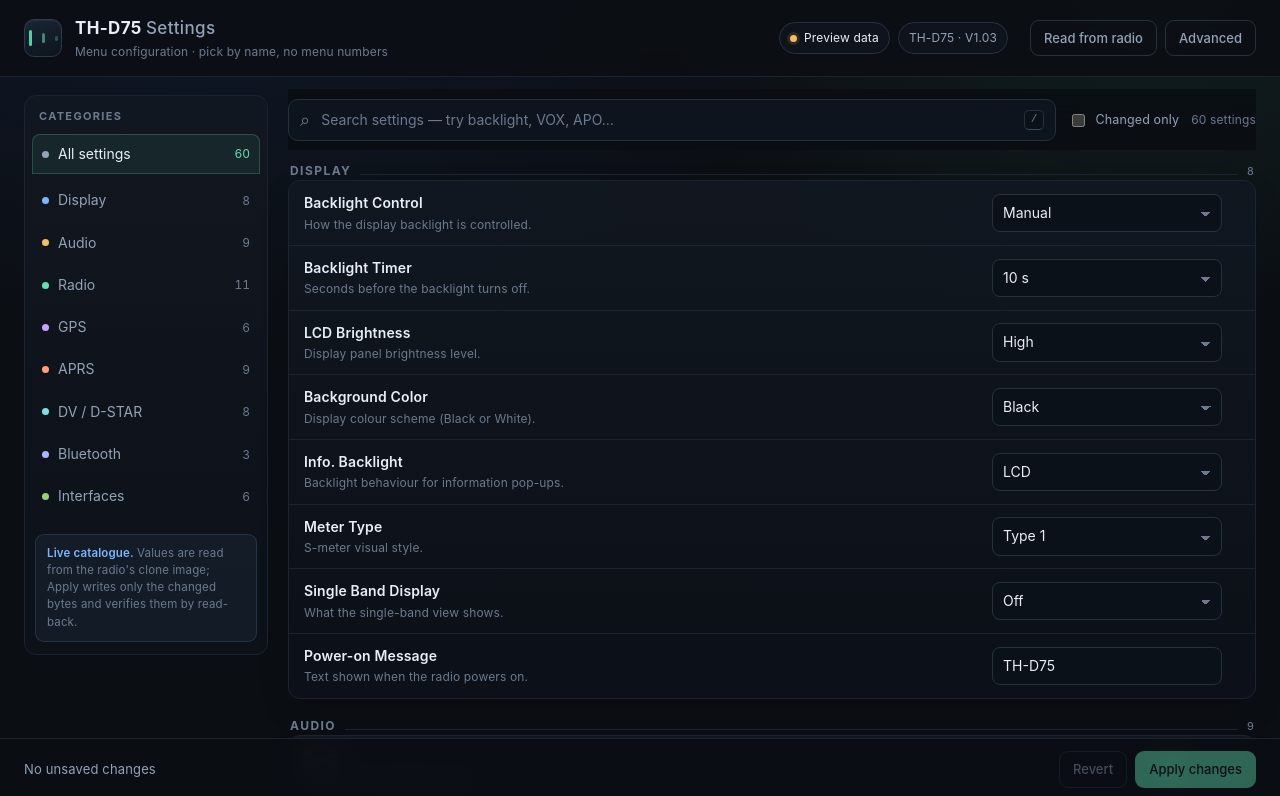
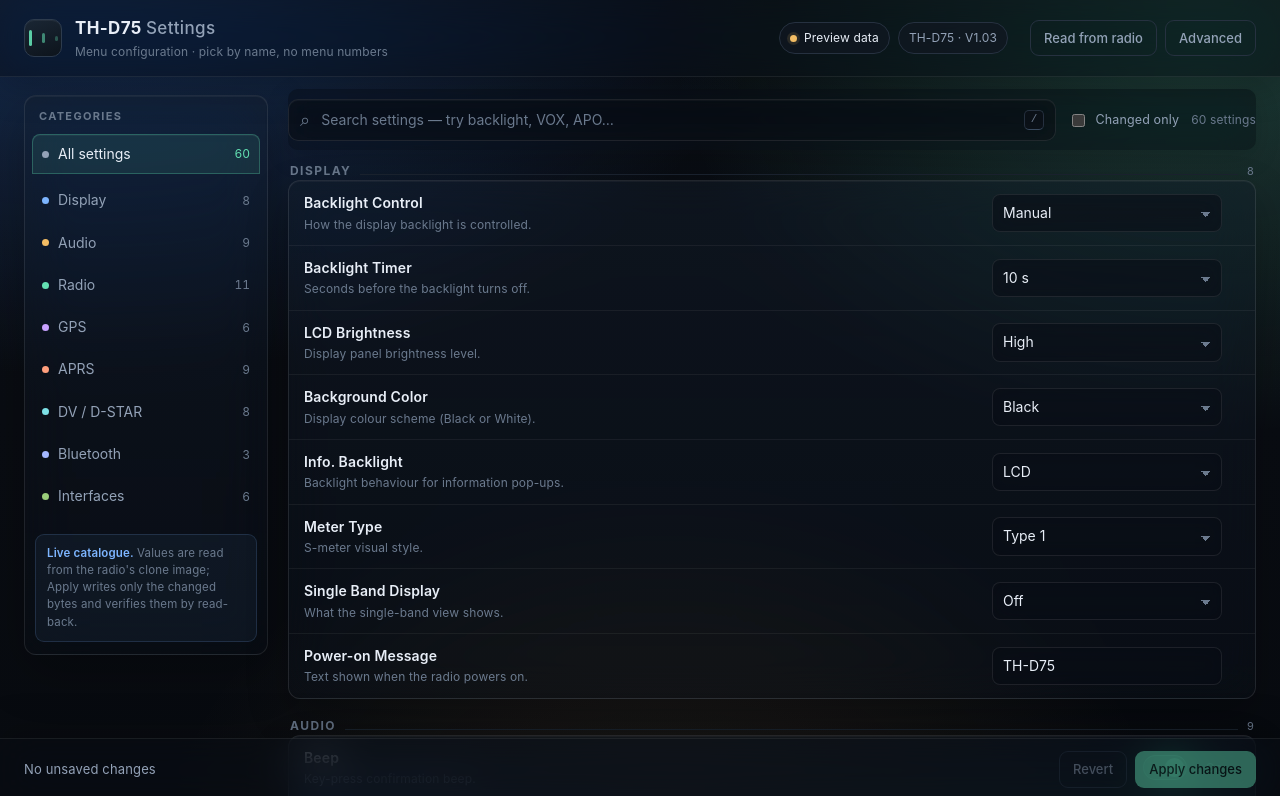
Before and after one commit to dennis-kf0rlx/TH-D75-MCP, a plain HTML site: page settings-ui/index.html in a window 1280 px wide. Shown: the top 796 px of the page. Drawn offline with Linux system fonts and the light colour scheme; no server answers.

Commit message:
ui: frosted glass panels and ambient color

```diff
--- a/settings-ui/styles.css
+++ b/settings-ui/styles.css
@@ -24,9 +24,11 @@ html, body { height: 100%; }
 body {
   margin: 0;
   background:
-    radial-gradient(1100px 700px at 15% -10%, rgba(57, 133, 255, .10), transparent 60%),
-    radial-gradient(900px 600px at 90% 0%, rgba(99, 224, 178, .08), transparent 55%),
-    var(--bg);
+    radial-gradient(1200px 760px at 7% -8%, rgba(57, 133, 255, .30), transparent 58%),
+    radial-gradient(950px 720px at 94% 4%, rgba(99, 224, 178, .22), transparent 56%),
+    radial-gradient(820px 620px at 52% 108%, rgba(243, 189, 100, .10), transparent 62%),
+    linear-gradient(180deg, #0a0e14 0%, #090c12 52%, #080b10 100%);
+  background-attachment: fixed;
   color: var(--text);
   font: 14px/1.45 Inter, "Segoe UI", system-ui, -apple-system, "Helvetica Neue", Arial, sans-serif;
   letter-spacing: .01em;
@@ -47,9 +49,11 @@ button { cursor: pointer; }
   align-items: center;
   gap: 22px;
   padding: 16px 24px;
-  background: rgba(11, 14, 19, .82);
-  backdrop-filter: blur(14px);
-  border-bottom: 1px solid var(--line-soft);
+  background: rgba(9, 13, 19, .50);
+  -webkit-backdrop-filter: blur(22px) saturate(145%);
+  backdrop-filter: blur(22px) saturate(145%);
+  border-bottom: 1px solid rgba(255, 255, 255, .07);
+  box-shadow: 0 10px 36px rgba(0, 0, 0, .22);
 }
 .brand { display: flex; align-items: center; gap: 13px; min-width: 0; }
 .radio-mark {
@@ -110,7 +114,11 @@ h1 em { color: var(--muted); font-weight: 450; font-style: normal; }
   position: sticky; top: 87px;
   border: 1px solid var(--line-soft);
   border-radius: var(--radius);
-  background: linear-gradient(180deg, rgba(18,24,33,.9), rgba(13,18,26,.9));
+  background: linear-gradient(180deg, rgba(22, 31, 43, .46), rgba(10, 15, 22, .34));
+  -webkit-backdrop-filter: blur(24px) saturate(145%);
+  backdrop-filter: blur(24px) saturate(145%);
+  border: 1px solid rgba(255, 255, 255, .09);
+  box-shadow: 0 18px 50px rgba(0, 0, 0, .26), inset 0 1px 0 rgba(255, 255, 255, .05);
   overflow: hidden;
 }
 .sidebar-head {
@@ -126,7 +134,12 @@ h1 em { color: var(--muted); font-weight: 450; font-style: normal; }
   background: transparent; color: var(--muted); text-align: left;
 }
 .cat:hover { background: rgba(255,255,255,.035); color: var(--text); }
-.cat.active { background: rgba(99,224,178,.08); border-color: rgba(99,224,178,.22); color: var(--text); }
+.cat.active {
+  background: rgba(99, 224, 178, .10);
+  border-color: rgba(99, 224, 178, .28);
+  color: var(--text);
+  box-shadow: inset 0 1px 0 rgba(255, 255, 255, .04);
+}
 .cat .cat-dot { width: 7px; height: 7px; border-radius: 50%; background: var(--cat-color, var(--faint)); flex: none; }
 .cat .cat-name { flex: 1; }
 .cat .cat-count { color: var(--faint); font-size: 12px; font-variant-numeric: tabular-nums; }
@@ -152,16 +165,22 @@ h1 em { color: var(--muted); font-weight: 450; font-style: normal; }
     position: sticky; top: 86px; z-index: 8;
     padding: 10px 0 9px;
     margin: -6px 0 12px;
-    background: rgba(11, 14, 19, .88);
-    backdrop-filter: blur(12px);
+    background: rgba(10, 14, 20, .46);
+    -webkit-backdrop-filter: blur(18px) saturate(140%);
+    backdrop-filter: blur(18px) saturate(140%);
+    border-radius: 10px;
+    box-shadow: 0 8px 26px rgba(0, 0, 0, .14);
   }
 }
 .search {
   flex: 1; min-width: 260px;
   display: flex; align-items: center; gap: 9px;
   padding: 9px 11px;
-  border: 1px solid var(--line); border-radius: 10px;
-  background: var(--panel-2);
+  border: 1px solid rgba(255, 255, 255, .09); border-radius: 10px;
+  background: rgba(10, 15, 22, .40);
+  -webkit-backdrop-filter: blur(14px) saturate(135%);
+  backdrop-filter: blur(14px) saturate(135%);
+  box-shadow: inset 0 1px 0 rgba(255, 255, 255, .035);
 }
 .search:focus-within { border-color: rgba(99,224,178,.55); box-shadow: 0 0 0 3px rgba(99,224,178,.08); }
 .search-icon { color: var(--faint); font-size: 18px; line-height: 1; }
@@ -187,9 +206,11 @@ kbd {
 .group-head .group-line { flex: 1; height: 1px; background: var(--line-soft); }
 .group-head .group-count { color: var(--faint); font-size: 11px; }
 .rows {
-  border: 1px solid var(--line-soft); border-radius: var(--radius);
-  background: linear-gradient(180deg, rgba(18,24,33,.88), rgba(13,18,26,.72));
-  box-shadow: 0 12px 30px rgba(0,0,0,.12);
+  border: 1px solid rgba(255, 255, 255, .10); border-radius: var(--radius);
+  background: linear-gradient(180deg, rgba(20, 29, 41, .46), rgba(12, 18, 26, .36));
+  -webkit-backdrop-filter: blur(20px) saturate(135%);
+  backdrop-filter: blur(20px) saturate(135%);
+  box-shadow: 0 16px 42px rgba(0, 0, 0, .24), inset 0 1px 0 rgba(255, 255, 255, .04);
   overflow: hidden;
 }
 .row {
@@ -197,12 +218,12 @@ kbd {
   grid-template-columns: minmax(0, 1fr) 230px auto;
   gap: 18px; align-items: center;
   padding: 12px 15px;
-  border-top: 1px solid var(--line-soft);
+  border-top: 1px solid rgba(255, 255, 255, .055);
   transition: background .12s;
 }
 .row:first-child { border-top: 0; }
-.row:hover { background: rgba(255,255,255,.018); }
-.row.changed { background: rgba(99,224,178,.035); }
+.row:hover { background: rgba(255,255,255,.028); }
+.row.changed { background: rgba(99,224,178,.045); }
 .row-main { min-width: 0; }
 .row-title { display: flex; align-items: center; gap: 8px; }
 .row-label { font-weight: 560; color: var(--text); }
@@ -226,8 +247,10 @@ body.advanced .row-meta .badge { display: inline-flex; }
 .control { justify-self: end; width: 230px; }
 select, input[type="text"], input[type="number"] {
   width: 100%; padding: 8px 10px;
-  border: 1px solid var(--line); border-radius: 8px;
-  background: #0b1118; color: var(--text);
+  border: 1px solid rgba(255, 255, 255, .085); border-radius: 8px;
+  background: rgba(8, 13, 20, .52); color: var(--text);
+  -webkit-backdrop-filter: blur(10px);
+  backdrop-filter: blur(10px);
   outline: 0;
 }
 select { appearance: none; padding-right: 30px;
@@ -269,9 +292,11 @@ input[type="number"] { text-align: right; padding-right: 38px; }
   position: fixed; bottom: 0; left: 0; right: 0; z-index: 30;
   display: flex; align-items: center; gap: 16px;
   padding: 12px 24px calc(12px + env(safe-area-inset-bottom));
-  background: rgba(11,14,19,.9);
-  backdrop-filter: blur(14px);
-  border-top: 1px solid var(--line-soft);
+  background: rgba(9, 13, 19, .50);
+  -webkit-backdrop-filter: blur(22px) saturate(145%);
+  backdrop-filter: blur(22px) saturate(145%);
+  border-top: 1px solid rgba(255, 255, 255, .07);
+  box-shadow: 0 -10px 36px rgba(0, 0, 0, .18);
 }
 .change-summary { color: var(--muted); font-size: 13px; }
 .change-summary strong { color: var(--accent); font-weight: 650; }
@@ -323,3 +348,10 @@ input[type="number"] { text-align: right; padding-right: 38px; }
   .top-actions { width: 100%; }
   .top-actions .btn { flex: 1; }
 }
+
+/* Keep panels readable when backdrop-filter is unavailable. */
+@supports not ((backdrop-filter: blur(1px)) or (-webkit-backdrop-filter: blur(1px))) {
+  .topbar, .actionbar, .sidebar, .rows, .search, .toolbar {
+    background: rgba(18, 24, 33, .96);
+  }
+}
```
Also changed, not shown: screenshots/settings-frosted.png (added).
